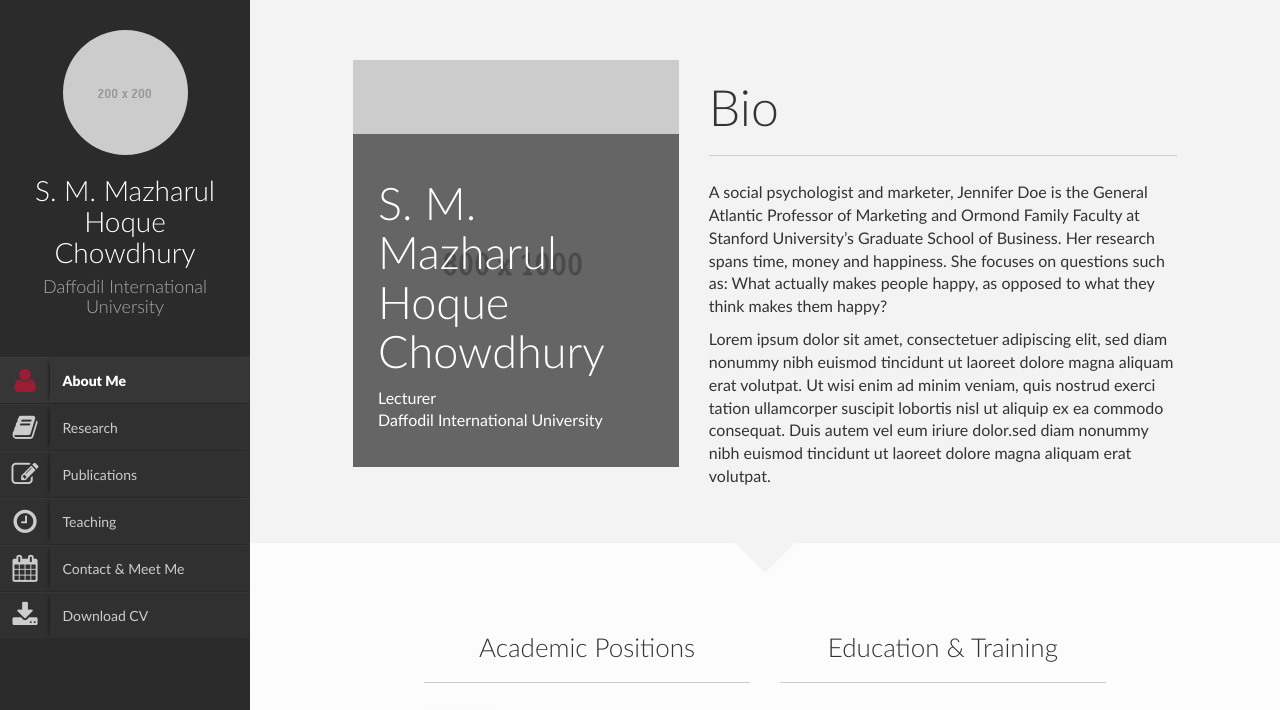
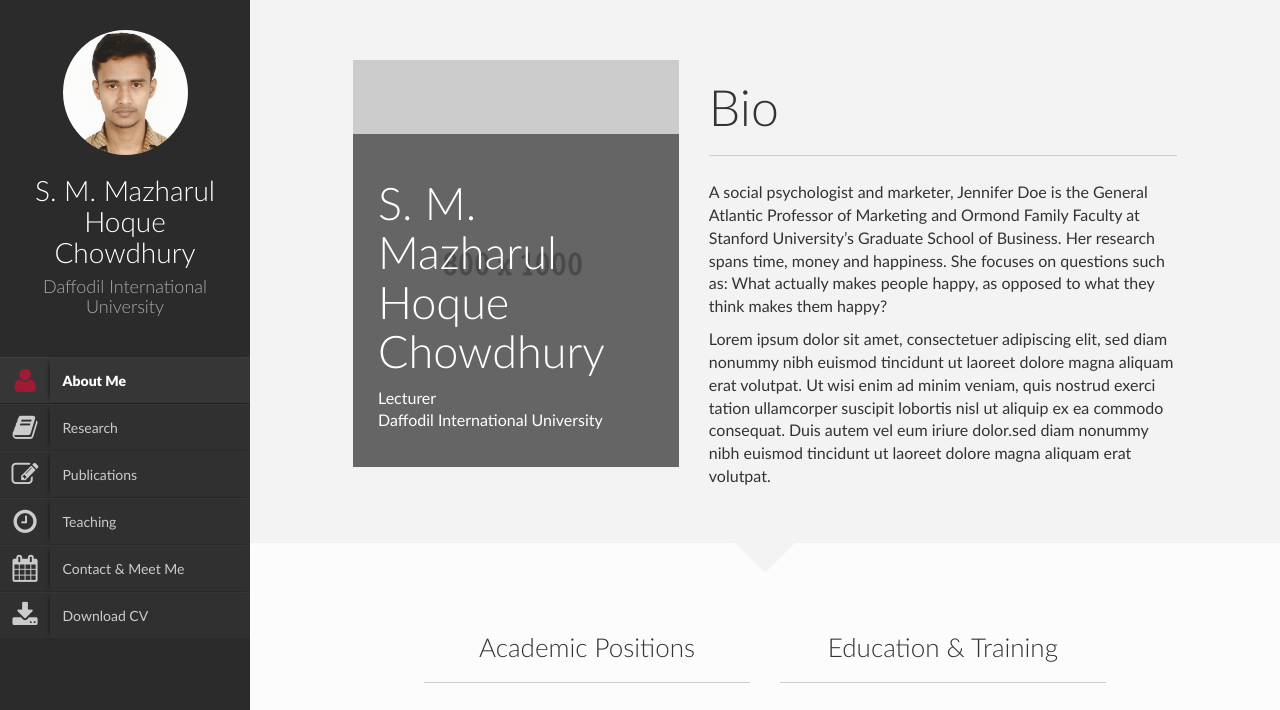
Before and after one commit to uzzalkar12/cv, a plain HTML site: page index.html in a window 1280 px wide. Shown: the top 710 px of the page. Drawn offline with Linux system fonts and the light colour scheme.

Commit message:
profile image upload

```diff
--- a/css/style.css
+++ b/css/style.css
@@ -157,7 +157,7 @@ h1,h2,h3,h4,h5,h6,.h1,.h2,.h3,.h4,.h5,.h6 {
 }
 
 #profile .portrate {
-	background-image: url(../img/personal/personal-image.jpg);
+	background-image: url(../img/profile/profile.jpg);
 	width: 125px;
 	margin: 0 auto;
 	height: 125px;
```
Also changed, not shown: img/profile/profile.jpg (added).
